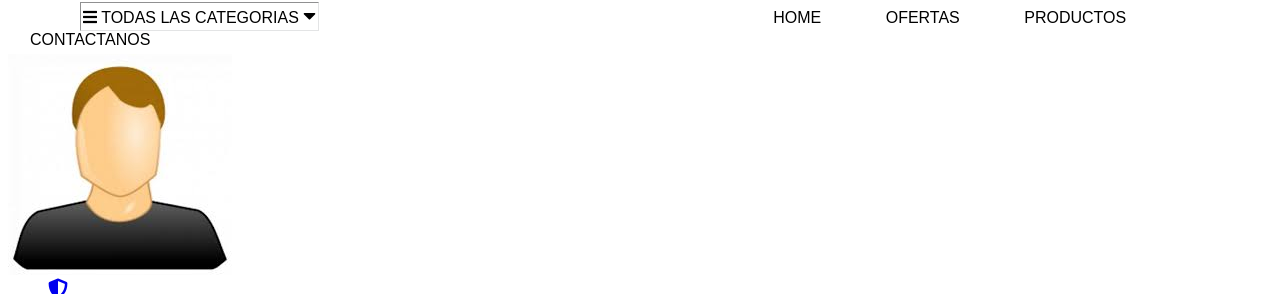
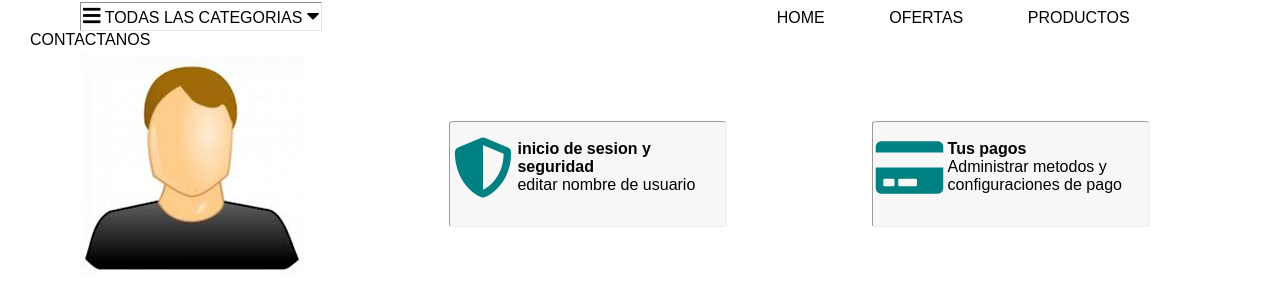
Before and after one commit to joeManuel/mundoVirtual, a plain HTML site: page MUNDO VIRTUAL/usuario.html in a window 1280 px wide. Shown: the part 74-368 px from the top of the page. Drawn offline with nearby package versions, Linux system fonts and the light colour scheme.

Commit message:
tercer commit

```diff
--- a/MUNDO VIRTUAL/Estilos/estilos.css
+++ b/MUNDO VIRTUAL/Estilos/estilos.css
@@ -120,7 +120,7 @@ color: #000000;
   border-radius: 4px;
   font-size: 20px;
 }
-.icon li a .fab, .far,.fas{
+.icon li a .fab, .far,.fas,{
   font-size: 50px;
 }
 .buscador{
@@ -463,9 +463,19 @@ display: block;
   text-decoration: none;
   border-radius: 4px;
 }
+.footer-links1 li a .fa{
+  width: 30px;
+  height: 30px;
+  display: inline-block;
+  display: flex;
+  justify-content: center;
+  align-items: center;
+  margin-right: 10px;
+  text-decoration: none;
+  border-radius: 4px;
+}
 
-
-.footer-links1 li a .fab, .far,.fas{
+.footer-links1 li a .fab, .far,.fas,.fa{
   font-size: 20px;
 }
 
--- a/MUNDO VIRTUAL/Estilos/usuario.css
+++ b/MUNDO VIRTUAL/Estilos/usuario.css
@@ -0,0 +1,56 @@
+body {
+  font-family:  sans-serif;
+}
+.margen{
+  margin-top: 60px;
+}
+.containers-pro{
+  display: flex;
+  justify-content: space-around;
+  flex-wrap: wrap;
+  flex-direction: row;
+  width: 100%;
+    margin: auto;
+    padding: 0px;
+    margin-top: 80px;
+}
+.credit{
+  margin-right: 50px;
+}
+.credit .fa{
+  display: inline;
+  color: #008080;
+  font-size: 60px;
+}
+
+.escu{
+margin-top: 70px;
+  padding: 2px 3px;
+  background-color: #F7F7F7;
+  border: inset;
+  border-width: thin;
+
+  border-radius: 2%;
+  width: 270px;
+  height: 100px;
+
+}
+.escu a{
+  color: #000000;
+  height: 60px;
+}
+
+.escu .fas{
+  display: inline;
+  color: #008080;
+  font-size: 60px;
+}
+.escu a:hover{
+  cursor: pointer;
+  color: #008080;
+  background-color: inherit;
+
+}
+.escu p{
+  display: inline-block;
+}
--- a/MUNDO VIRTUAL/usuario.html
+++ b/MUNDO VIRTUAL/usuario.html
@@ -71,13 +71,15 @@
           <div class="">
             <img src="imagenes/usuario_rdm.jpg" alt="usuario activo">
           </div>
-          <div >
-            <ul>
-              <li><a href="#"><i class='fas fa-shield-alt'></i></a></li>
-            </ul>
+          <div class="escu">
+            <a href="#"><i class='fas fa-shield-alt'></i>
+            <p> <b>inicio de sesion y <br> seguridad</b> <br>editar nombre de usuario </p></a>
 
           </div>
-          <div class="">
+          <div class="escu credit">
+            <a href="#"><i class="fa fa-credit-card" aria-hidden="true"></i>
+            <p> <b>Tus pagos</b> <br>Administrar metodos y <br>
+            configuraciones de pago </p></a>
 
           </div>
 
@@ -87,7 +89,7 @@
     </main>
     <footer id="pie">
 
-        <div class="containers-pro">
+        <div class="containers margen">
             <div class="logo">
               <a href="index.html" >
                   <img src="imagenes/logo2.png" alt="logo de la tienda">
```
